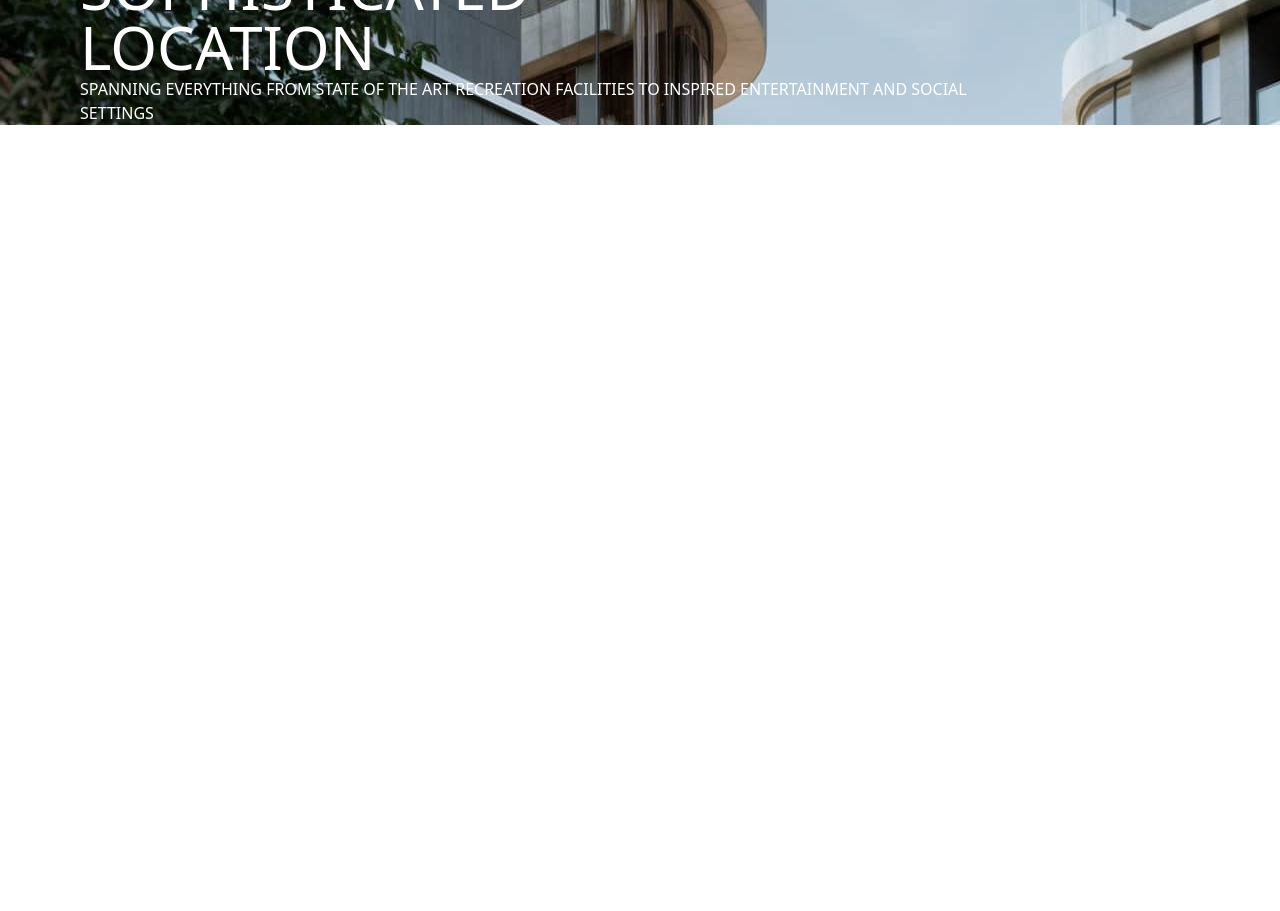
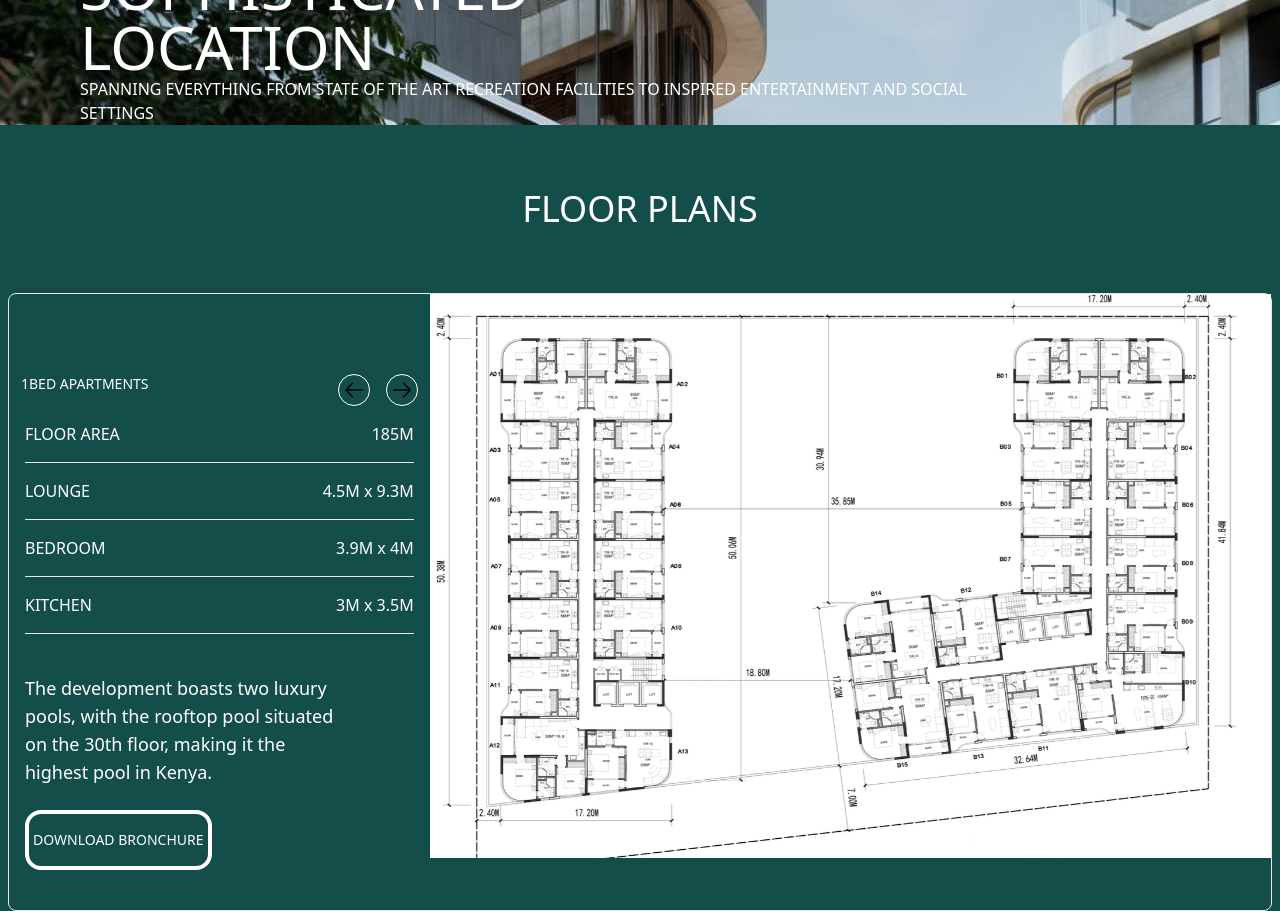
Before and after one commit to regina-bosibori/richohomes, an Angular app in the folder residences/: page / in a window 1280 px wide. Shown: the part 1440-2351 px from the top of the page. Before the commit the page ends 1565 px from the top, so only its background shows below. Built offline with nearby package versions, Linux system fonts and the light colour scheme.

Commit message:
floor plan component config

```diff
--- a/residences/src/app/home/home.component.html
+++ b/residences/src/app/home/home.component.html
@@ -1,3 +1,4 @@
 <app-header></app-header>
 <app-home-intro></app-home-intro>
 <app-swiper></app-swiper>
+<app-floorplans></app-floorplans>
--- a/residences/src/app/home/home.component.ts
+++ b/residences/src/app/home/home.component.ts
@@ -2,11 +2,12 @@ import { Component } from '@angular/core';
 import { HeaderComponent } from '../header/header.component';
 import { HomeIntroComponent } from '../home-intro/home-intro.component';
 import { SwiperComponent } from '../swiper/swiper.component';
+import {FloorplansComponent} from '../floorplans/floorplans.component'
 
 @Component({
   selector: 'app-home',
   standalone: true,
-  imports: [HeaderComponent,HomeIntroComponent,SwiperComponent],
+  imports: [HeaderComponent,HomeIntroComponent,SwiperComponent,FloorplansComponent],
   templateUrl: './home.component.html',
   styleUrl: './home.component.css'
 })
```
